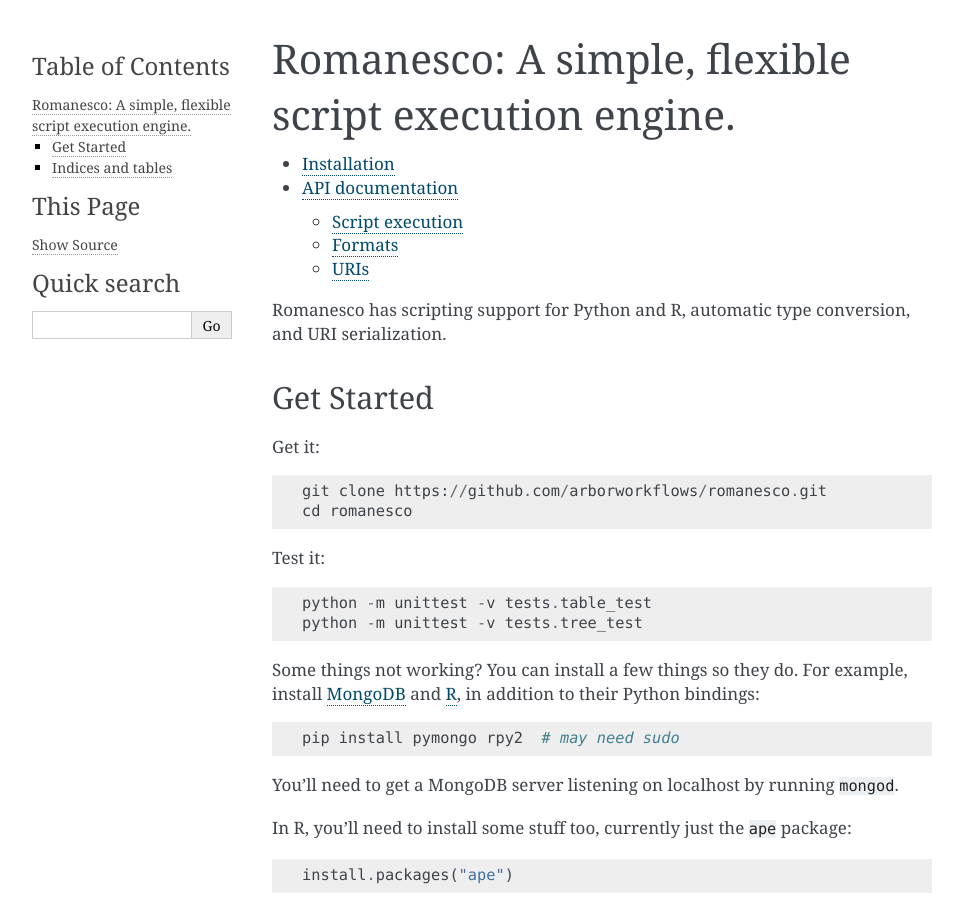
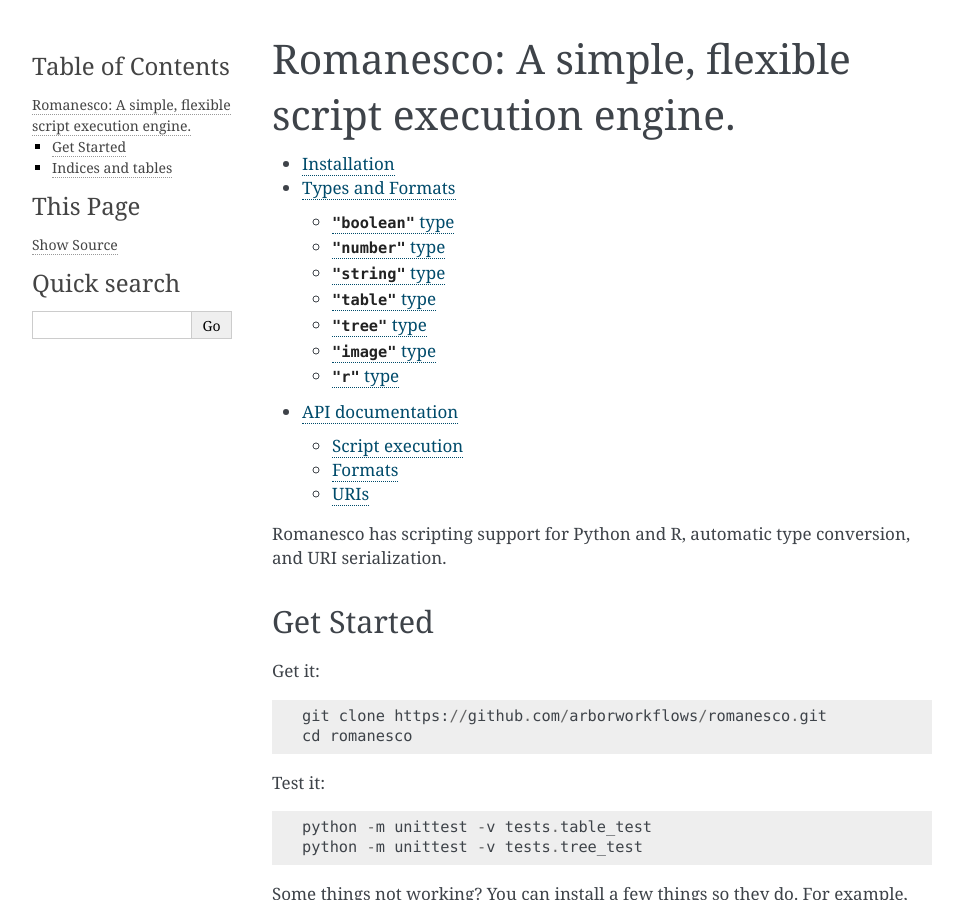
Before and after one commit to girder/girder_worker, a Sphinx documentation site: the page built from docs/index.rst, in a window 1280 px wide and 900 px high. Shown: the whole window, without its empty margins (148-1111 px from the left). Built offline with Sphinx 7.4.7, drawn with Linux system fonts in a browser that asks for light colours; some of the changed lines change nothing that is shown.

Commit message:
Adding format documentation

```diff
--- a/docs/index.rst
+++ b/docs/index.rst
@@ -10,6 +10,7 @@
    :maxdepth: 2
 
    installation
+   types-and-formats
    api-docs
 
 Romanesco has scripting support for Python and R, automatic type conversion, and URI serialization.
--- /dev/null
+++ b/docs/types-and-formats.rst
@@ -0,0 +1,171 @@
+Types and Formats
+=================
+
+In Romanesco, every analysis input and output is typed. A `type` in Romanesco is a
+high-level description of a data structure useful for intuitive workflows.
+It is not tied to a particular representation.
+For example, the `table` type may be defined as a list of rows with ordered,
+named column fields. This description does not specify any central representation
+since the information may be stored in a variety of ways.
+A type is specified by a string unique to your Romanesco environment, such
+as ``"table"`` for the table type.
+
+An explicit representation of data is called a `format` in Romanesco. A format
+is a low-level description of data layout. For example, the table type may have
+formats for CSV, database table, R data frame, or JSON. The format may be text,
+serialized binary, or even in-memory data layouts. A format is also
+specified by a string unique to your Romanesco environment, such as ``"csv"``
+for the CSV format. Formats under the same type should be reasonably convertable
+between each other.
+
+Notice that the above uses the phrases such as "may be defined" and "may have formats".
+This is because at its core Romanesco does not contain types or formats.
+The :py:func:`romanesco.run` function will attempt to match given input bindings
+to the analysis inputs, validating data and performing conversions as needed.
+To make Romanesco aware of certain types and formats, you must define validation and
+conversion routines. These routines are themselves Romanesco algorithms of a
+particular form which are loaded with
+:py:func:`romanesco.format.import_converters`. See that function's documentation
+for how to define validators and converters.
+
+The following are the types available to the Romanesco system by default.
+Add or remove files and directories in the ``romanesco/format`` directory
+to customize the available formats.
+
+``"boolean"`` type
+-----------------------
+A truthy or falsy value. Formats:
+
+:``"boolean"``: An in-memory Python ``bool``.
+
+:``"json"``: A JSON string representing a single boolean (``"true"`` or ``"false"``).
+
+``"number"`` type
+-----------------------
+A numeric value (integer or real). Formats:
+
+:``"number"``: An in-memory Python ``int`` or ``float``.
+
+:``"json"``: A JSON string representing a single number.
+
+``"string"`` type
+-----------------------
+A sequence of characters.
+
+:``"text"``: A raw string of characters (``str`` in Python).
+
+:``"json"``: A JSON string representing a single string.
+    This is a quoted string with certain characters escaped.
+
+``"table"`` type
+-----------------------
+A list of rows with ordered, named column attributes. Formats:
+
+:``"rows"``: A Python dictionary containing keys ``"fields"`` and ``"rows"``.
+    ``"fields"`` is a list of column names that specifies column order.
+    ``"rows"`` is a list of dictionaries of the form ``field: value``
+    where ``field`` is the field name and ``value`` is the value
+    of the field for that row. For example: ::
+
+        {
+            "fields": ["one", "two"],
+            "rows": [{"one": 1, "two": 2}, {"one": 3, "two": 4}]
+        }
+
+:``"rows.json"``: The equivalent JSON representation of the ``"rows"`` format.
+
+:``"csv"``: A string containing the contents of a comma-separated CSV file.
+    Column headers will be reasonably detected if present, otherwise
+    columns will be named ``"Column 1"``, ``Column 2"``, etc.
+    See `has_header`_ for details on header detection.
+
+:``"tsv"``: A string containing the contents of a tab-separated TSV file.
+    Column headers are detected the same as for the ``"csv"`` format.
+
+:``"bson.rows"``: A BSON-encoded list of objects of the form ``field: value``,
+    for example a serialized MongoDB collection.
+
+:``"r.dataframe"``: An R data frame. If the first column contains unique values,
+    these are set as the row names of the data frame.
+
+:``"vtktable"``: A vtkTable_.
+
+:``"vtktable.serialized"``: A vtkTable serialized with vtkTableWriter_.
+
+.. _`has_header`: https://docs.python.org/3.1/library/csv.html#csv.Sniffer.has_header
+.. _vtkTable: http://www.vtk.org/doc/nightly/html/classvtkTable.html
+.. _vtkTableWriter: http://www.vtk.org/doc/nightly/html/classvtkTableWriter.html
+
+``"tree"`` type
+-----------------------
+A hierarchy of nodes with node and/or link attributes. Formats:
+
+:``"nested"``: A nested Python dictionary representing the tree.
+    All nodes may contain a ``"children"`` key containing a list
+    of child nodes. Nodes may also contain ``"node_data"`` and ``"edge_data"``
+    which are ``name: value`` dictionaries of node and edge attributes.
+    The top-level (root node) dictionary contains ``"node_fields"`` and ``"edge_fields"``
+    which are lists of node and edge attribute names to preserve ordering.
+    The root should not contain ``"edge_data"`` since it does not have a parent edge.
+    For example: ::
+
+        {
+            "edge_fields": ["weight"],
+            "node_fields": ["node name", "node weight"],
+            "node_data": {"node name": "", "node weight": 0.0},
+            "children": [
+                {
+                    "node_data": {"node name": "", "node weight": 2.0},
+                    "edge_data": {"weight": 2.0},
+                    "children": [
+                        {
+                            "node_data": {"node name": "ahli", "node weight": 2.0},
+                            "edge_data": {"weight": 0.0}
+                        },
+                        {
+                            "node_data": {"node name": "allogus", "node weight": 3.0},
+                            "edge_data": {"weight": 1.0}
+                        }
+                    ]
+                },
+                {
+                    "node_data": {"node name": "rubribarbus", "node weight": 3.0},
+                    "edge_data": {"weight": 3.0}
+                }
+            ]
+        }
+
+:``"nested.json"``: The equivalent JSON representation of the ``"nested"`` format.
+
+:``"vtktree"``: A vtkTree_.
+
+:``"vtktree.serialized"``: A vtkTree serialized with vtkTreeWriter_.
+
+:``"r.apetree"``: A tree in the R package ``"ape"`` format.
+
+:``"newick"``: A tree in Newick format.
+
+:``"nexus"``: A tree in Nexus format.
+
+:``"phyloxml"``: A phylogenetic tree in PhyloXML format.
+
+.. _vtkTree: http://www.vtk.org/doc/nightly/html/classvtkTree.html
+.. _vtkTreeWriter: http://www.vtk.org/doc/nightly/html/classvtkTreeWriter.html
+
+``"image"`` type
+-----------------------
+A 2D matrix of uniformly-typed numbers. Formats:
+
+:``"png"``: An image in PNG format.
+
+:``"png.base64"``: A Base-64 encoded PNG image.
+
+:``"pil"``: An image as a ``PIL.Image`` from the Python Imaging Library.
+
+``"r"`` type
+-----------------------
+An arbitrary R object.
+
+:``"object"``: An in-memory R object.
+
+:``"serialized"``: An R object serialized with R's ``serialize`` function.
```
